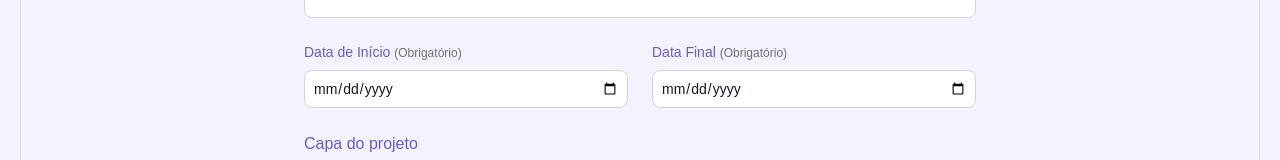
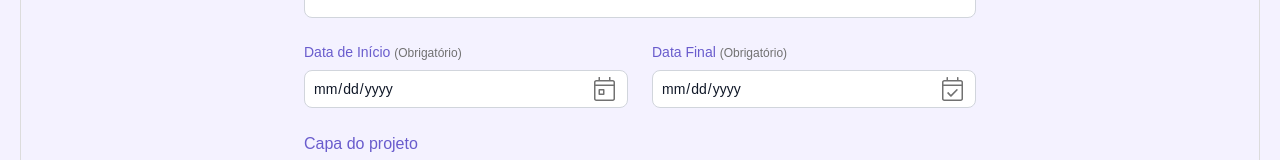
Before and after one commit to victormachadogp/project-manager-app, a Vue app in the folder client/: page /project/1 in a window 1280 px wide. Shown: the part 387-547 px from the top of the page. Built offline with nearby package versions, Linux system fonts and the light colour scheme; no server answers; a web font is replaced by a local one.

Commit message:
style: Improve date input fields with custom icons

```diff
--- a/client/src/views/ProjectFormView.vue
+++ b/client/src/views/ProjectFormView.vue
@@ -72,17 +72,22 @@
                 >(Obrigatório)</span
               >
             </label>
+            <div class="relative">
               <input
                 v-model="form.startDate"
                 type="date"
                 id="startDate"
-              class="bg-white text-gray-900 text-sm rounded-lg focus:ring-blue-500 block w-full p-2"
+                class="bg-white text-gray-900 text-sm rounded-lg focus:ring-blue-500 block w-full p-2 pr-10 [&::-webkit-calendar-picker-indicator]:opacity-0 [&::-webkit-calendar-picker-indicator]:absolute [&::-webkit-calendar-picker-indicator]:w-full [&::-webkit-calendar-picker-indicator]:h-full [&::-webkit-calendar-picker-indicator]:cursor-pointer"
                 :class="
                   errors.startDate
                     ? 'border border-[#C40000]'
                     : 'border border-gray-300 focus:border-blue-500'
                 "
               />
+              <div class="absolute inset-y-0 right-0 flex items-center pr-3 pointer-events-none">
+                <IconStartDate />
+              </div>
+            </div>
             <span v-if="errors.startDate" class="text-sm text-[#C40000] mt-1">{{
               errors.startDate
             }}</span>
@@ -100,17 +105,22 @@
                 >(Obrigatório)</span
               >
             </label>
+            <div class="relative">
               <input
                 v-model="form.endDate"
                 type="date"
                 id="endDate"
-              class="bg-white text-gray-900 text-sm rounded-lg focus:ring-blue-500 block w-full p-2"
+                class="bg-white text-gray-900 text-sm rounded-lg focus:ring-blue-500 block w-full p-2 pr-10 [&::-webkit-calendar-picker-indicator]:opacity-0 [&::-webkit-calendar-picker-indicator]:absolute [&::-webkit-calendar-picker-indicator]:w-full [&::-webkit-calendar-picker-indicator]:h-full [&::-webkit-calendar-picker-indicator]:cursor-pointer"
                 :class="
                   errors.endDate
                     ? 'border border-[#C40000]'
                     : 'border border-gray-300 focus:border-blue-500'
                 "
               />
+              <div class="absolute inset-y-0 right-0 flex items-center pr-3 pointer-events-none">
+                <IconEndDate />
+              </div>
+            </div>
             <span v-if="errors.endDate" class="text-sm text-[#C40000] mt-1">{{
               errors.endDate
             }}</span>
@@ -139,6 +149,8 @@ import { onMounted, watch } from 'vue'
 import { useRoute } from 'vue-router'
 import ProjectFormHeader from '../components/ProjectFormHeader.vue'
 import ProjectImageUpload from '../components/ProjectImageUpload.vue'
+import IconStartDate from '../components/icons/IconStartDate.vue'
+import IconEndDate from '../components/icons/IconEndDate.vue'
 import { useProjectForm } from '../composables/useProjectForm'
 import { useProjectImage } from '../composables/useProjectImage'
 
```
Lines whose indentation alone changed are shown as unchanged.
